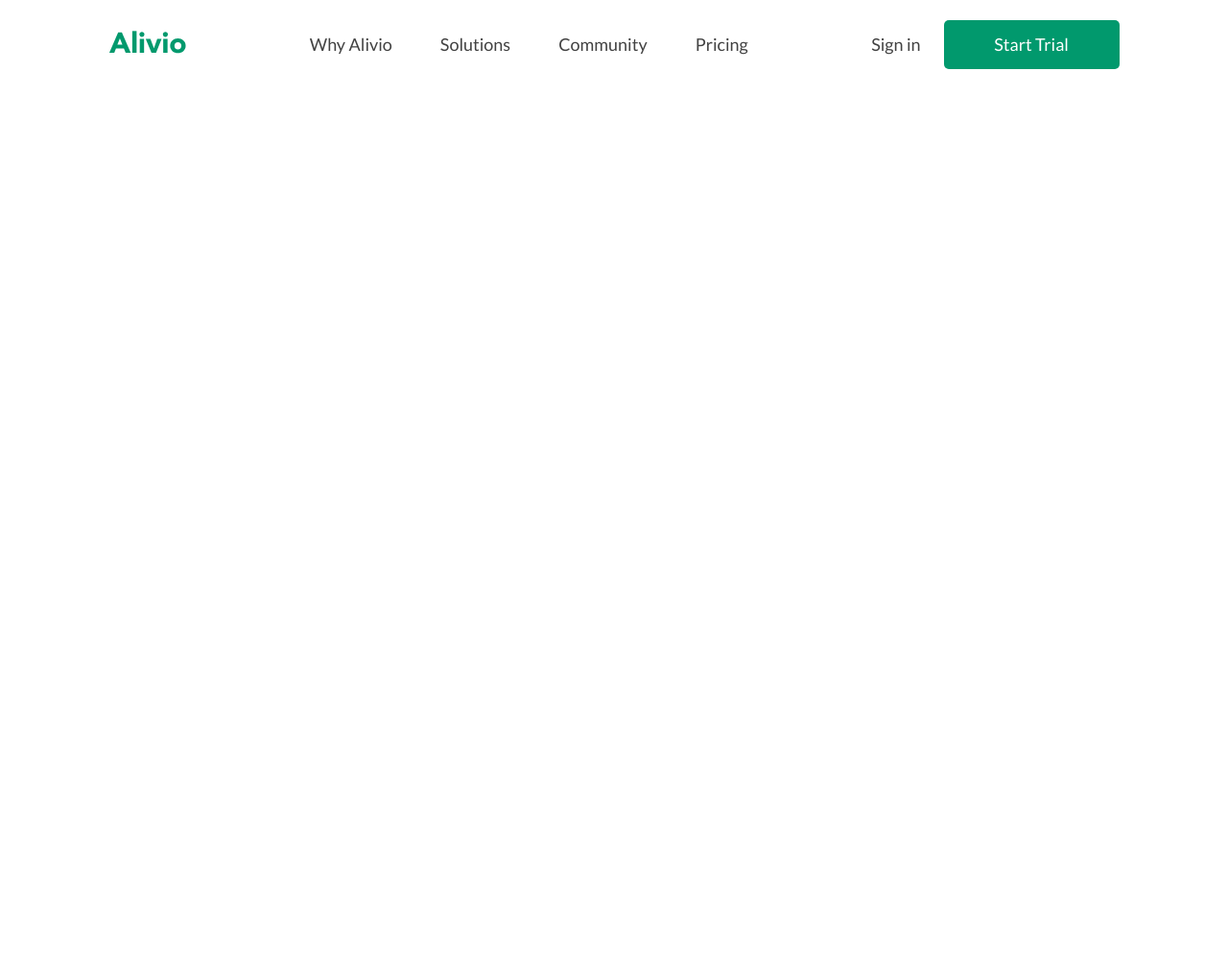
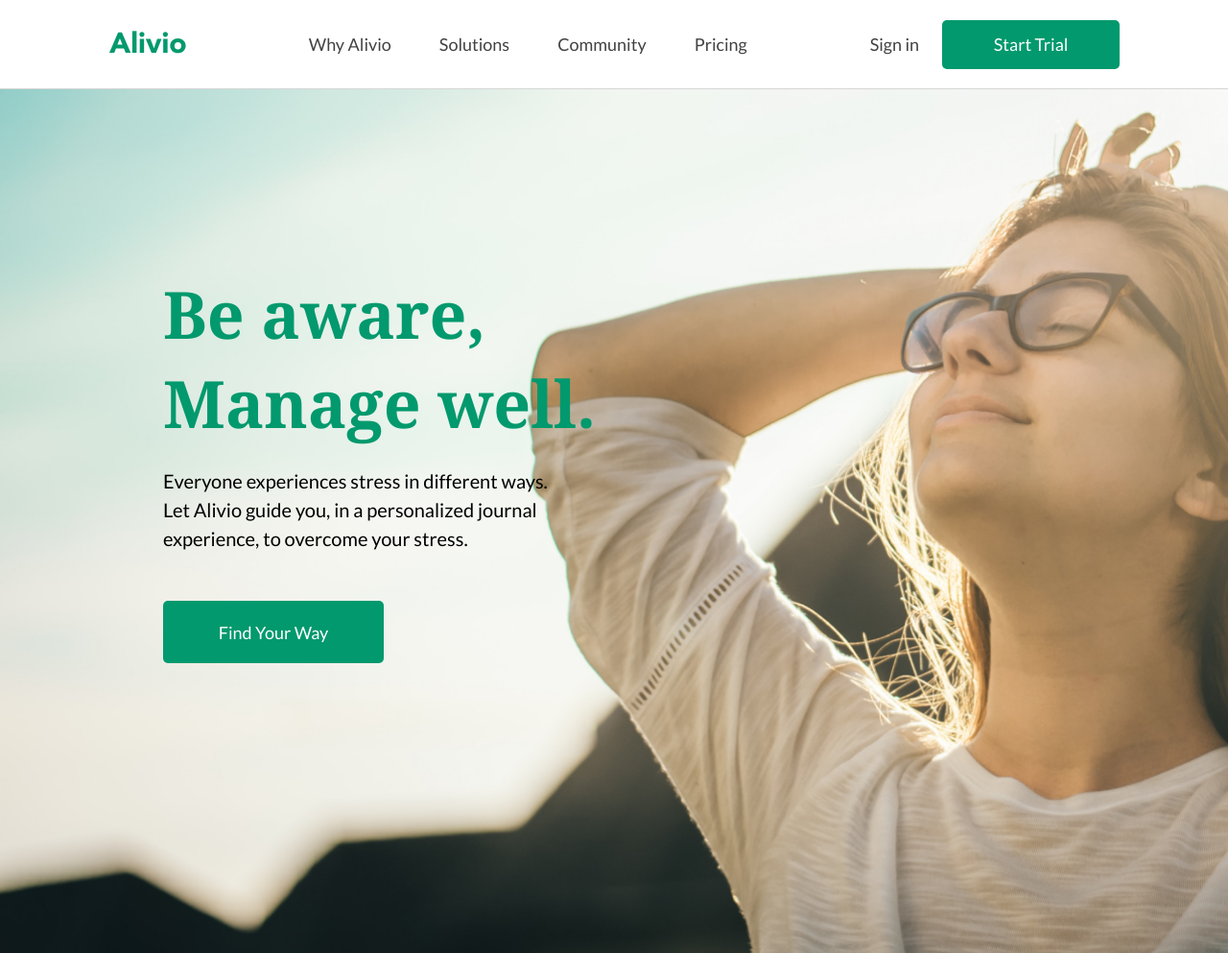
Before and after one commit to Executor-create/Alivio, a plain HTML site: page index.html in a window 1280 px wide. Shown: the whole page at 96% size. Before the commit the page ends 800 px from the top, so only its background shows below. Drawn offline with Linux system fonts and the light colour scheme.

Commit message:
feat: added get-started block

```diff
--- a/css/style.css
+++ b/css/style.css
@@ -10,6 +10,12 @@ a {
 
 :root {
   --main-text-color: #424242;
+  --main-green-color: #01996d;
+}
+
+.header {
+  width: 100%;
+  border-bottom: 1px solid #d6d6d6;
 }
 
 .header__container {
@@ -59,7 +65,7 @@ a {
   cursor: pointer;
   font-family: "Lato", sans-serif;
   font-size: 18px;
-  width: 183px;
+  width: 185px;
   height: 51px;
   padding: 13px;
   transition: 0.5s;
@@ -68,3 +74,51 @@ a {
 .user-nav__button--hover:hover {
   background-color: #00b884;
 }
+
+.get-started {
+  width: 100%;
+  height: 900px;
+  background: url("../img/background.png") no-repeat;
+  background-size: cover;
+}
+
+.get-started__container {
+  padding: 10px;
+}
+
+.get-started__text-wrapper {
+  position: absolute;
+  left: 170px;
+  top: 280px;
+}
+
+.get-started__title {
+  font-size: 68px;
+  font-family: Georgia, "Times New Roman", Times, serif;
+  color: var(--main-green-color);
+}
+
+.get-started__text {
+  font-size: 20px;
+  font-family: "Lato", sans-serif;
+  line-height: 1.5em;
+  margin: 20px 0px 50px 0px;
+}
+
+.get-started__button {
+  background-color: #01996d;
+  border: none;
+  border-radius: 5px;
+  color: white;
+  cursor: pointer;
+  font-family: "Lato", sans-serif;
+  font-size: 18px;
+  width: 230px;
+  height: 65px;
+  padding: 13px;
+  transition: 0.5s;
+}
+
+.get-started__button--hover:hover {
+  background-color: #00b884;
+}
--- a/index.html
+++ b/index.html
@@ -40,6 +40,16 @@
       </div>
     </div>
   </header>
+  <section class="get-started">
+    <div class="get-started__container">
+      <div class="get-started__text-wrapper">
+        <h1 class="get-started__title">Be aware,<br>Manage well.</h1>
+        <p class="get-started__text">Everyone experiences stress in different ways.<br>
+          Let Alivio guide you, in a personalized journal<br> experience, to overcome your stress.</p>
+        <button class="get-started__button get-started__button--hover">Find Your Way</button>
+      </div>
+    </div>
+  </section>
 </body>
 
 </html>
```
Also changed, not shown: img/background.png (added).
